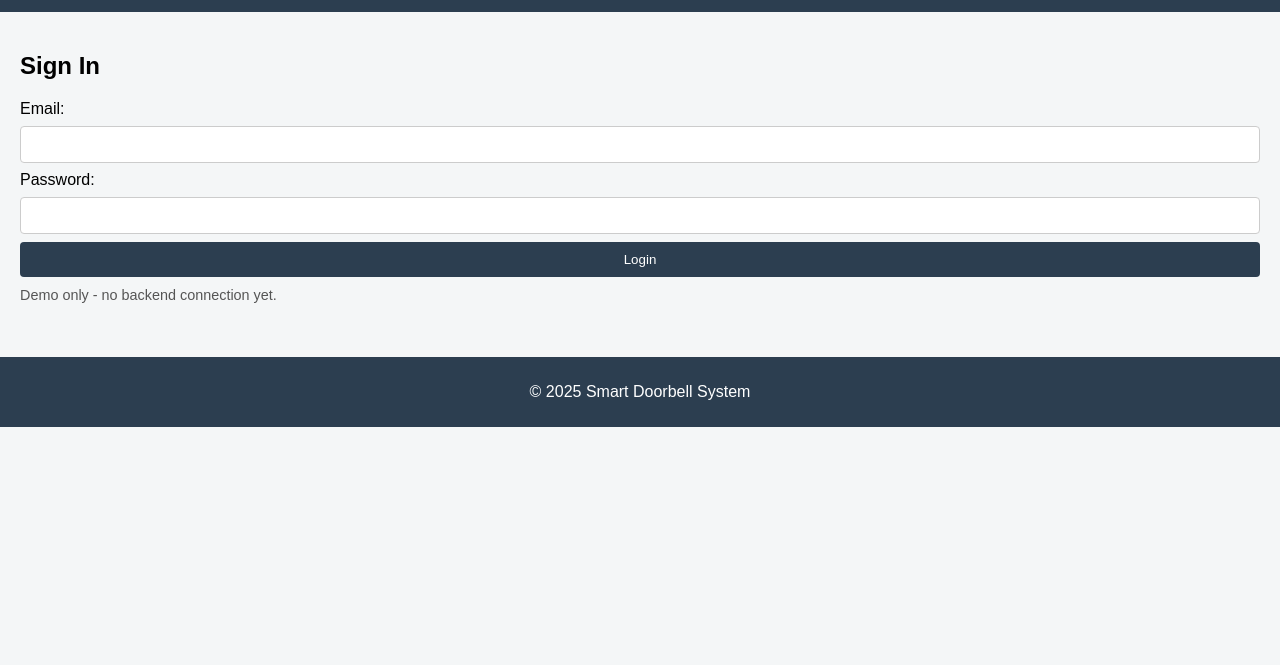
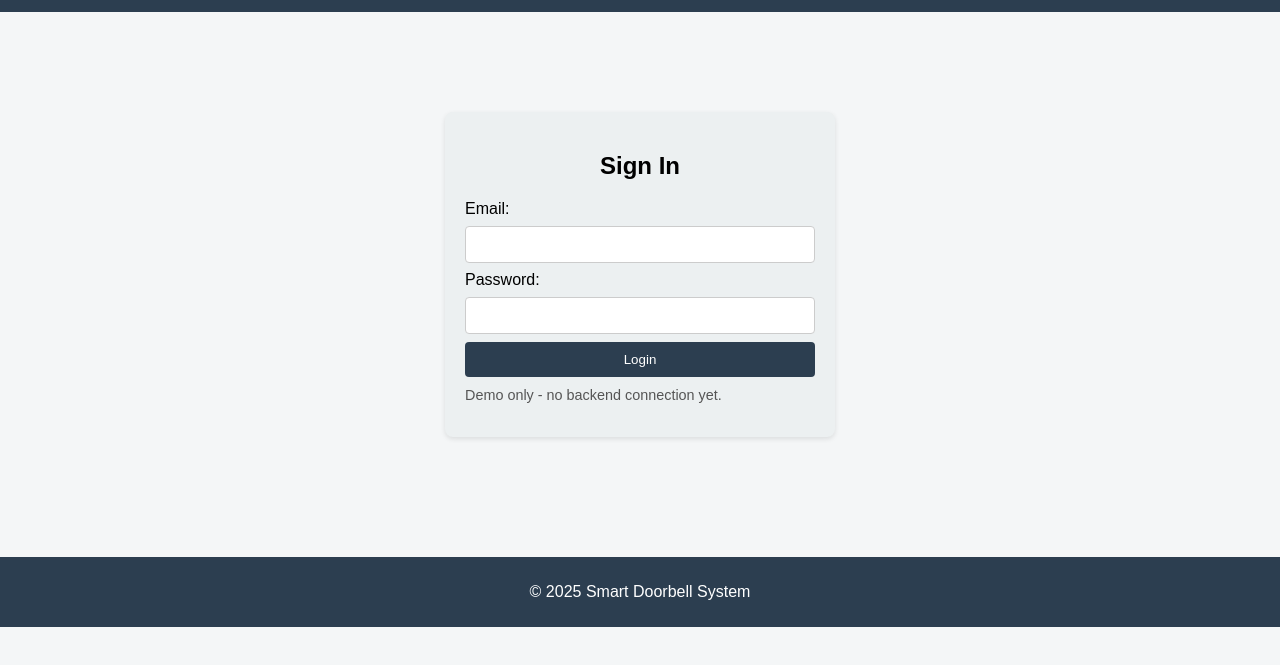
Before and after one commit to jarock0216/jarock0216.github.io, a plain HTML site: page SeniorCapCode/index.html in a window 1280 px wide. Shown: the part 55-720 px from the top of the page. Drawn offline with Linux system fonts and the light colour scheme.

Commit message:
Update styles.css

```diff
--- a/SeniorCapCode/styles.css
+++ b/SeniorCapCode/styles.css
@@ -106,25 +106,27 @@ footer {
   margin-top: 20px;
 }
 
+.login-container {
+  max-width: 350px;
+  margin: 80px auto;
+  background-color: #ecf0f1;
+  padding: 20px;
+  border-radius: 8px;
+  box-shadow: 0 2px 5px rgba(0,0,0,0.1);
+  text-align: left; /* changed from center */
+}
+
+.login-container h2 {
+  text-align: center; /* only center the title */
+}
+
 .login-container input {
-  width: 90%;
+  width: calc(100% - 22px); /* fits perfectly within padding */
   padding: 10px;
   margin: 8px 0;
   border: 1px solid #ccc;
   border-radius: 4px;
   display: block;
-  margin-left: auto;
-  margin-right: auto;
-}
-
-.login-container input {
-  display: block;
-  width: 100%;
-  box-sizing: border-box;
-  padding: 10px;
-  margin: 8px 0;
-  border: 1px solid #ccc;
-  border-radius: 4px;
 }
 
 .login-container button {
@@ -140,7 +142,6 @@ footer {
 .login-container button:hover {
   background-color: #34495e;
 }
-
 .note {
   font-size: 0.9em;
   color: #555;
```
